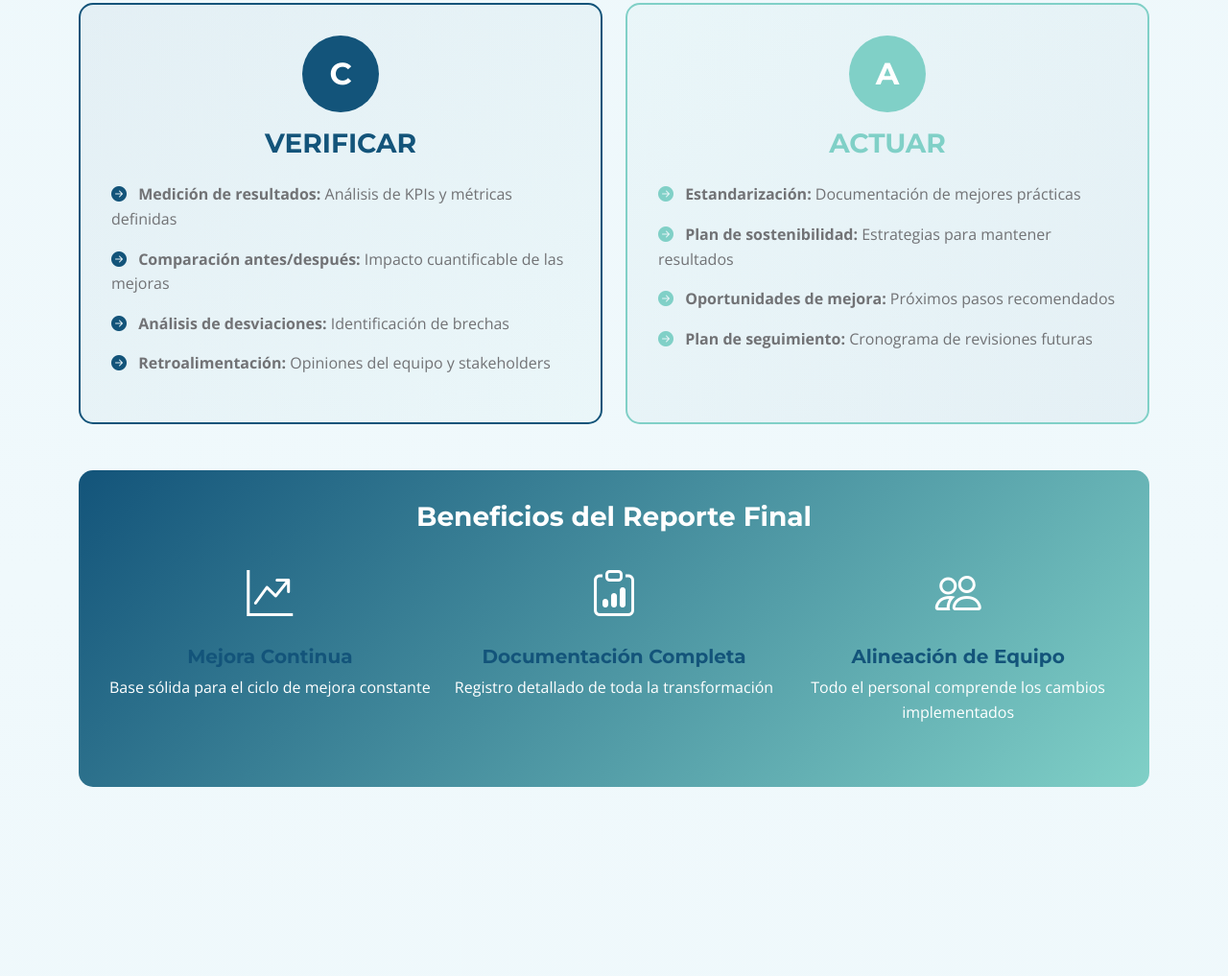
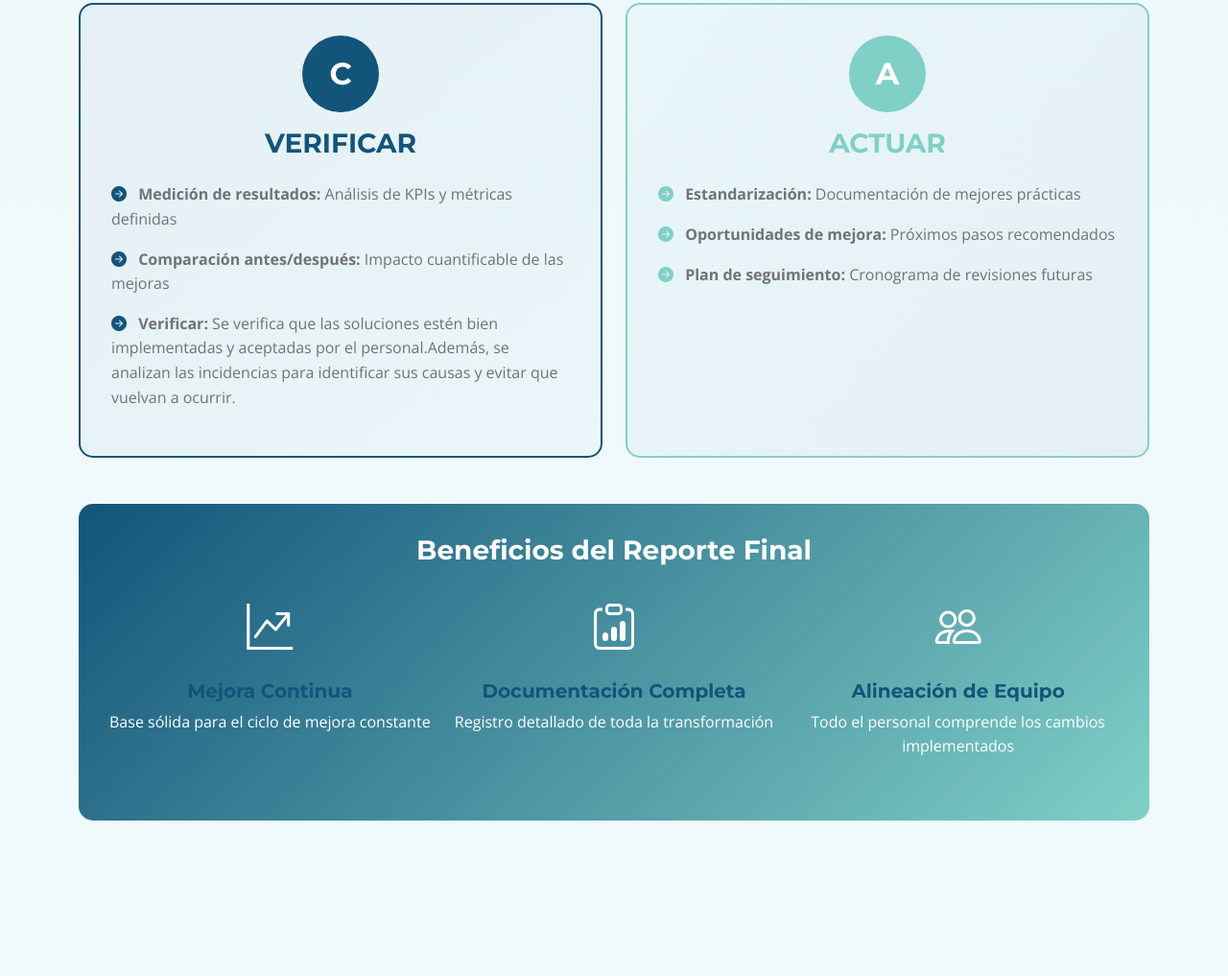
Before and after one commit to Ssolares0/grupo_fusion, a plain HTML site: page entregamos.html in a window 1280 px wide. Shown: the part 2859-3876 px from the top of the page at 96% size. Drawn offline with nearby package versions, Linux system fonts and the light colour scheme; files whose address does not match are found by name.

Commit message:
fix: actualizar contenido en la sección de análisis y estandarización

```diff
--- a/entregamos.html
+++ b/entregamos.html
@@ -309,12 +309,9 @@
                             </li>
                             <li class="mb-3">
                                 <i class="bi bi-arrow-right-circle-fill me-2" style="color: #13547a;"></i>
-                                <strong>Análisis de desviaciones:</strong> Identificación de brechas
+                                <strong>Verificar:</strong> Se verifica que las soluciones estén bien implementadas y aceptadas por el personal.Además, se analizan las incidencias para identificar sus causas y evitar que vuelvan a ocurrir.
                             </li>
-                            <li class="mb-3">
-                                <i class="bi bi-arrow-right-circle-fill me-2" style="color: #13547a;"></i>
-                                <strong>Retroalimentación:</strong> Opiniones del equipo y stakeholders
-                            </li>
+
                         </ul>
                     </div>
                 </div>
@@ -333,10 +330,7 @@
                                 <i class="bi bi-arrow-right-circle-fill me-2" style="color: #80d0c7;"></i>
                                 <strong>Estandarización:</strong> Documentación de mejores prácticas
                             </li>
-                            <li class="mb-3">
-                                <i class="bi bi-arrow-right-circle-fill me-2" style="color: #80d0c7;"></i>
-                                <strong>Plan de sostenibilidad:</strong> Estrategias para mantener resultados
-                            </li>
+
                             <li class="mb-3">
                                 <i class="bi bi-arrow-right-circle-fill me-2" style="color: #80d0c7;"></i>
                                 <strong>Oportunidades de mejora:</strong> Próximos pasos recomendados
```
